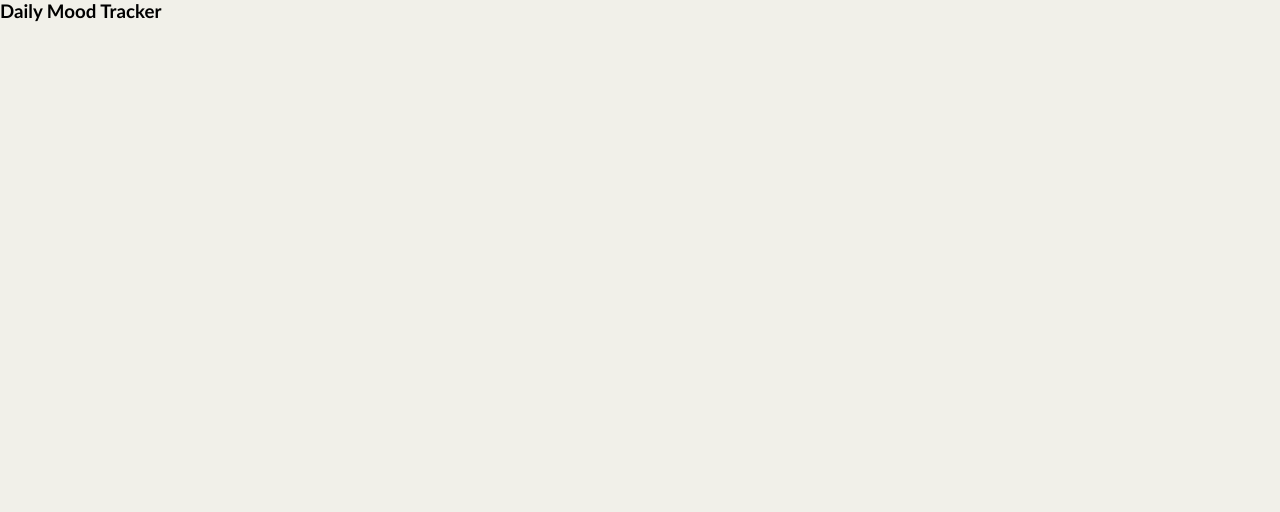
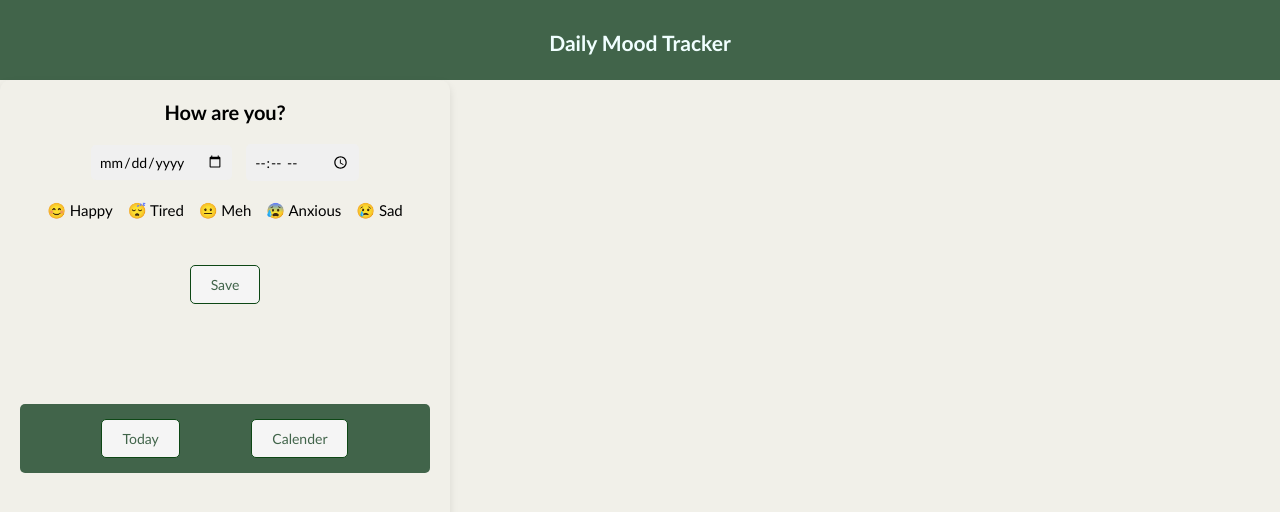
Before and after one commit to kinjalshah21/daily-mood-tracker, a plain HTML site: page index.html in a window 1280 px wide. Drawn offline with Linux system fonts and the light colour scheme.

Commit message:
created basic UI

```diff
--- a/index.html
+++ b/index.html
@@ -7,7 +7,42 @@
     <link rel="stylesheet" href="style.css">
 </head>
 <body>
-    <h3>Daily Mood Tracker</h3>
+    <div class="main">
+        <nav>
+            <h3>Daily Mood Tracker</h3>
+        </nav>
+        <div class="content">
+            <div class="data-collector">
+                <div class="container">
+                    <h4>How are you?</h4>
+                    <div>
+                        <input type="date" name="" id="">
+                        <input type="time" name="" id="">
+                    </div>
+                    <div>
+                        <ul>
+                            <li>😊 Happy</li>
+                            <li>😴 Tired</li>
+                            <li>😐 Meh</li>
+                            <li>😰 Anxious</li>
+                            <li>😢 Sad</li>
+                        </ul>
+                    </div>
+                    <button>Save</button>
+                </div>
+                <div class="view-buttons">
+                    <button>Today</button>
+                    <button>Calender</button>
+                </div>
+            </div>
+            <div class="data-showcase">
+                <!-- Today's Timeline comes here -->
+            </div>
+        </div>
+        <div class="calender-view">
+            <!-- Calender View Comes here -->
+        </div>
+    </div>
     <script src="index.js"></script>
 </body>
 </html>
--- a/index.js
+++ b/index.js
@@ -1 +1 @@
-alert('JS file attached!')
+// alert('JS file attached!')
--- a/style.css
+++ b/style.css
@@ -7,4 +7,101 @@
 
 body{
     background-color: #F1F0E9;
+    height: 100vh;
+    width: 100vw;
 }
+
+nav {
+    height: 80px;
+    width: 100%;
+    background-color: #41644A;
+    text-align: center;
+    margin: auto;
+    padding-top: 30px;
+    color: azure;
+    font-size: large;
+}
+
+.content {
+    display: flex;
+    height: calc(100vh - 80px);
+}
+
+.data-collector {
+    text-align: center;
+    padding: 20px;
+    background-color: #F1F0E9;
+    border-radius: 10px;
+    box-shadow: 0 4px 8px rgba(0, 0, 0, 0.1);
+    width: 450px;
+}
+
+h4 {
+    font-size: 20px;
+    margin-bottom: 15px;
+}
+
+.container div {
+    margin-bottom: 15px;
+}
+
+input[type="date"],
+input[type="time"] {
+    padding: 8px;
+    font-size: 14px;
+    border: none;
+    border-radius: 5px;
+    background: #f0f0f0;
+    margin: 5px;
+}
+
+ul {
+    list-style: none;
+    padding: 0;
+    display: flex;
+    justify-content: center;
+    gap: 15px;
+}
+
+li {
+    font-size: 15px;
+    cursor: pointer;
+    transition: transform 0.2s;
+}
+
+li:hover {
+    transform: scale(1.1);
+}
+
+button {
+    padding: 10px 20px;
+    font-size: 14px;
+    border: 1px solid #0D4715;
+    border-radius: 5px;
+    background: whitesmoke;
+    color: #41644A;
+    cursor: pointer;
+    transition: 0.3s, transform 0.2s;
+}
+
+button:hover {
+    background: #F1F0E9;
+    transform: scale(1.05);
+}
+
+button:active {
+    transform: scale(0.95);
+}
+
+.container button {
+    margin-top: 30px;
+}
+
+.view-buttons {
+    display: flex;
+    justify-content: space-evenly;
+    background-color: #41644A;
+    margin-top: 100px;
+    padding: 15px 10px;
+    border-radius: 5px;
+}
```
